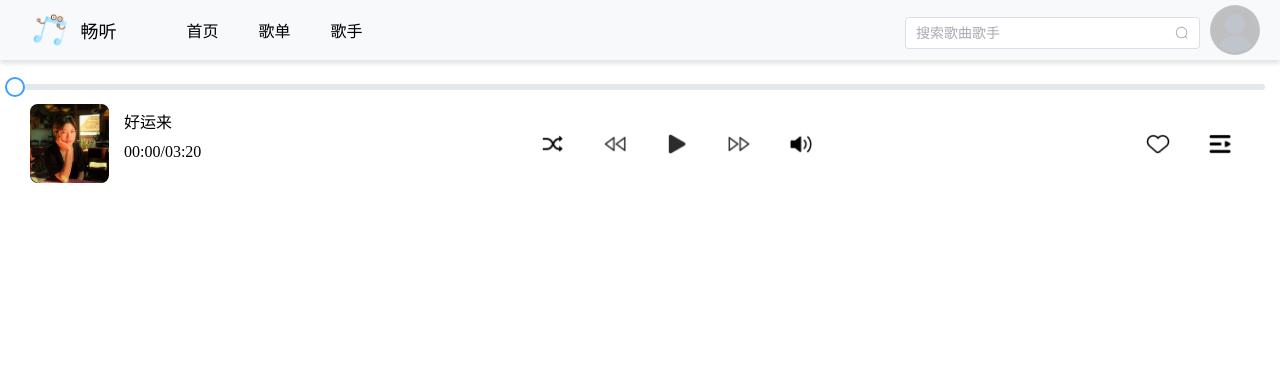
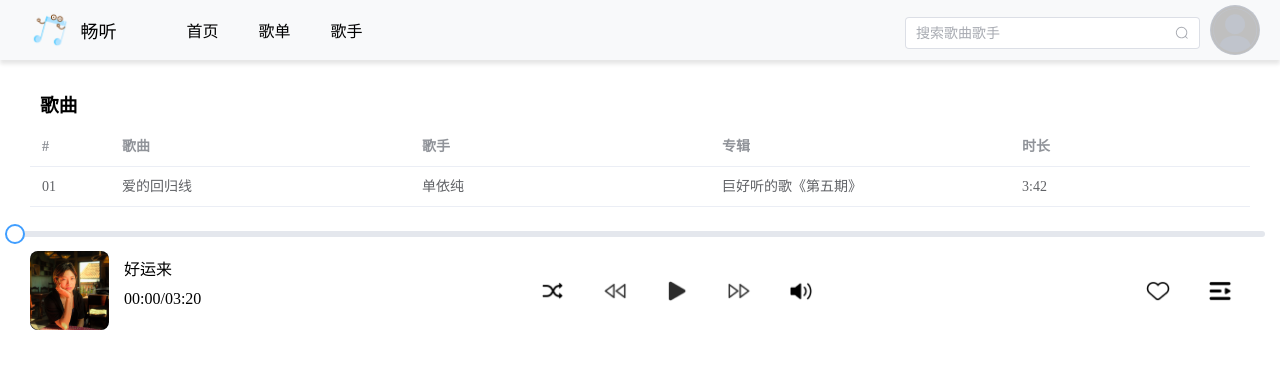
Before and after one commit to huluobu77/music-sites, a Vue app: page /SearchDetail in a window 1280 px wide. Shown: the top 368 px of the page. Built offline with nearby package versions, Linux system fonts and the light colour scheme.

Commit message:
searchdetail

```diff
--- /dev/null
+++ b/src/views/SearchDetail.vue
@@ -0,0 +1,45 @@
+<template>
+
+    <div class="box">
+        <h3>歌曲</h3>
+        <el-table :data="tableData">
+            <el-table-column prop="number" label="#" width="80" />
+            <el-table-column prop="song" label="歌曲" width="300" />
+            <el-table-column prop="singer" label="歌手" width="300" />
+            <el-table-column prop="album" label="专辑" width="300" />
+            <el-table-column prop="time" label="时长" />
+        </el-table>
+    </div>
+
+</template>
+
+<script setup>
+
+// el-table的定义数据
+const tableData = [
+  {
+      number: '01',
+      song: '爱的回归线',
+      singer: '单依纯',
+      album: '巨好听的歌《第五期》',
+      time: '3:42',
+  },
+]
+
+</script>
+
+<style lang="scss" scoped>
+
+h3{
+    margin-top: 30px;
+    margin-left: 40px;
+}
+
+.el-table {
+  padding-top: 10px;
+  background: none;
+  padding-left: 30px;
+  padding-right: 30px;
+}
+
+</style>
--- a/src/views/SingDetail.vue
+++ b/src/views/SingDetail.vue
@@ -22,7 +22,7 @@
                         <i class="star">&#9733;</i><i class="star">&#9733;</i><i class="star1">&#9733;</i>
                         <i class="star1">&#9733;</i></span>
                         <span style="font-size: 9px;margin-left: 10px;">3星</span><br>
-                    <button class="btn_1"><img src="D:\桌面\Desktop\音乐项目\music-sites\src\assets\images\播放.png" width="15px" height="15px">播放全部</button>
+                    <button class="btn_1"><img src="/src/assets/images/播放.png" width="15px" height="15px">播放全部</button>
                 </div>
             </div>
 
```
Also changed, not shown: src/router.js (+5 -3 lines).
